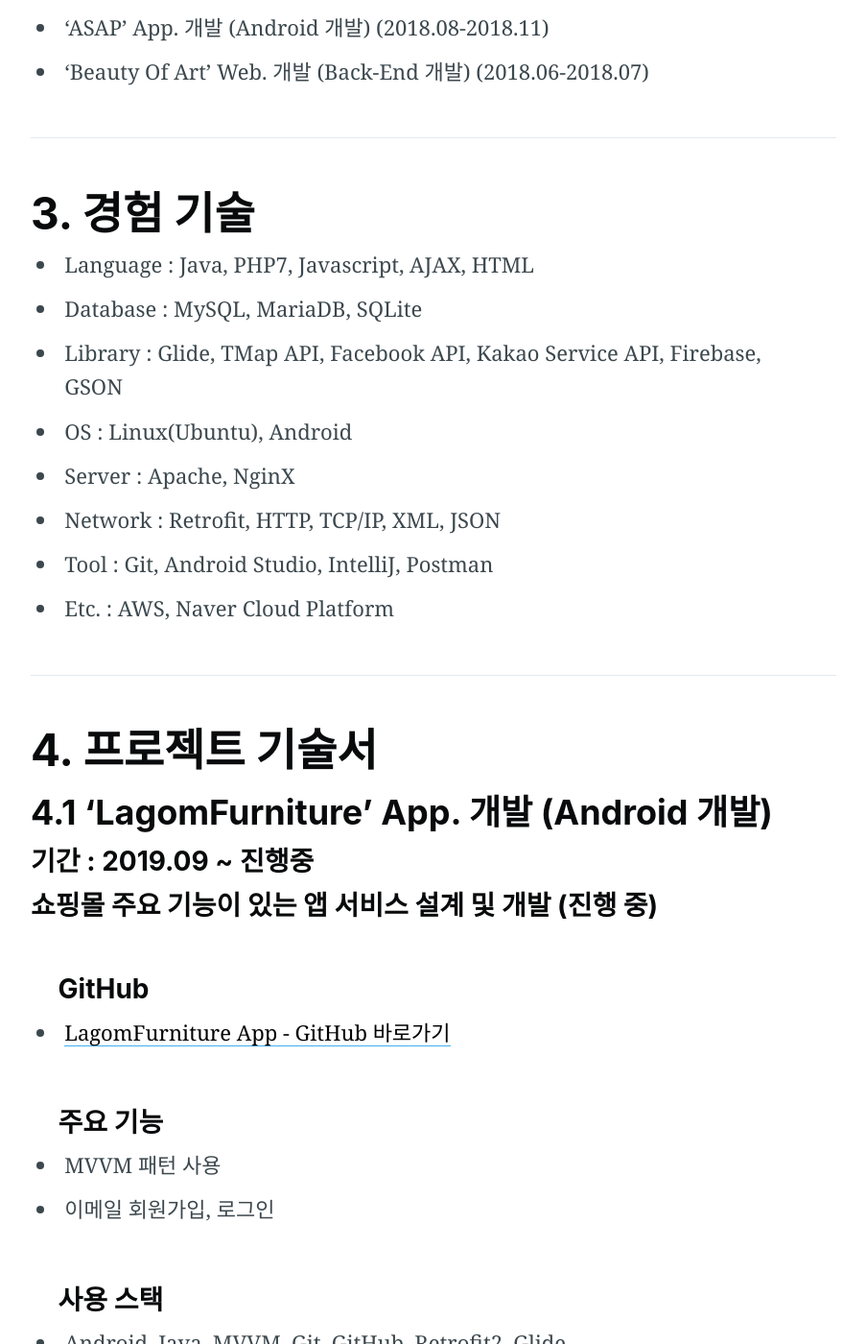
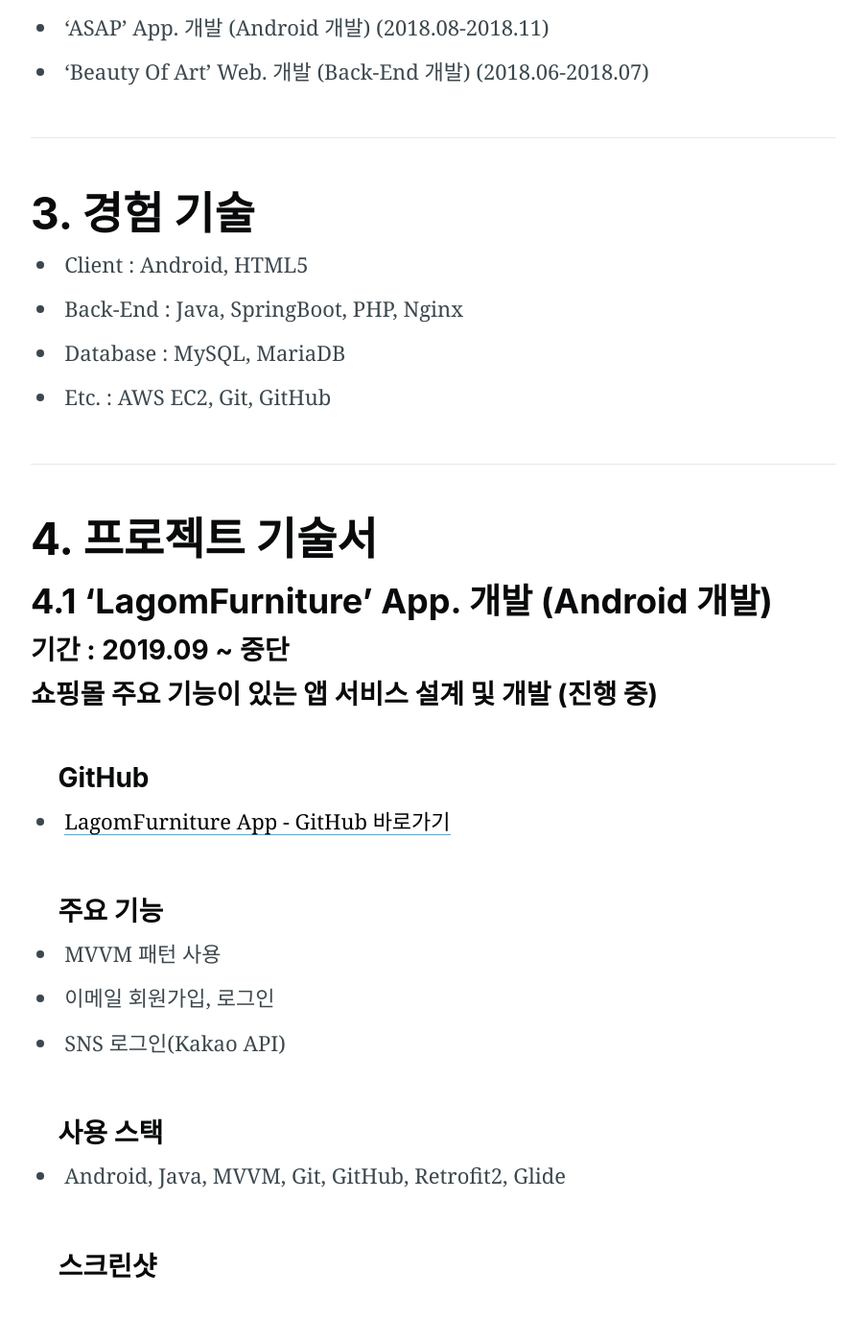
Before and after one commit to LimHanGyeol/LimHanGyeol.github.io, a Jekyll site: the page portfolio/index.html, which Jekyll copies as it is, in a window 1280 px wide and 1400 px high, scrolled down 1792 px. Shown: the whole window at 96% size, without its empty margins (188-1091 px from the left). Built offline with Jekyll 4.4.1, drawn with Linux system fonts in a browser that asks for light colours; nearby versions of some CDN libraries; comment, search, counter and statistics services are not loaded; some of the changed text lies outside the part shown.

Commit message:
portfolio 37

```diff
--- a/portfolio/index.html
+++ b/portfolio/index.html
@@ -186,14 +186,10 @@
 <h1 id="경험기술">3. 경험 기술</h1>
 
 <ul>
-  <li>Language : Java, PHP7, Javascript, AJAX, HTML</li>
-  <li>Database : MySQL, MariaDB, SQLite</li>
-  <li>Library : Glide, TMap API, Facebook API, Kakao Service API, Firebase, GSON</li>
-  <li>OS : Linux(Ubuntu), Android</li>
-  <li>Server : Apache, NginX</li>
-  <li>Network : Retrofit, HTTP, TCP/IP, XML, JSON</li>
-  <li>Tool : Git, Android Studio, IntelliJ, Postman</li>
-  <li>Etc. : AWS, Naver Cloud Platform</li>
+  <li>Client : Android, HTML5</li>
+	<li>Back-End : Java, SpringBoot, PHP, Nginx</li>
+  <li>Database : MySQL, MariaDB</li>
+  <li>Etc. : AWS EC2, Git, GitHub</li>
 </ul>
 
 <hr />
@@ -201,7 +197,7 @@
 
 <h1 id="프로젝트기술서">4. 프로젝트 기술서</h1>
 <h2 id="41-LagomFurniture-app-개발-android-개발">4.1 ‘LagomFurniture’ App. 개발 (Android 개발)</h2>
-<h3 id="기간-201909-진행중">기간 : 2019.09 ~ 진행중</h3>
+<h3 id="기간-201909-진행중">기간 : 2019.09 ~ 중단</h3>
 <h3 id="쇼핑몰-주요기능이있는-앱-개발">쇼핑몰 주요 기능이 있는 앱 서비스 설계 및 개발 (진행 중)</h3>
 <br/>
 <ul>
@@ -233,7 +229,7 @@
 <ul>
 <h3 id="배포-주소">배포</h3>
  <li><a href="http://54.180.193.22:8080/">LagomFurniture Web 바로가기</a></li>
- <li><h6>Test 계정 : test@naver.com / test8291**</h6> </li>
+ <li><h6>Test 계정 : test@naver.com / test8291</h6> </li>
  <br/>
 <h3 id="깃헙-주소">GitHub</h3>
   <li><a href="https://github.com/LimHanGyeol/lagomfurniture">LagomFurniture Web - GitHub 바로가기</a></li>
```
Also changed, not shown: other parts of portfolio/index.html (+1 -1 lines).
